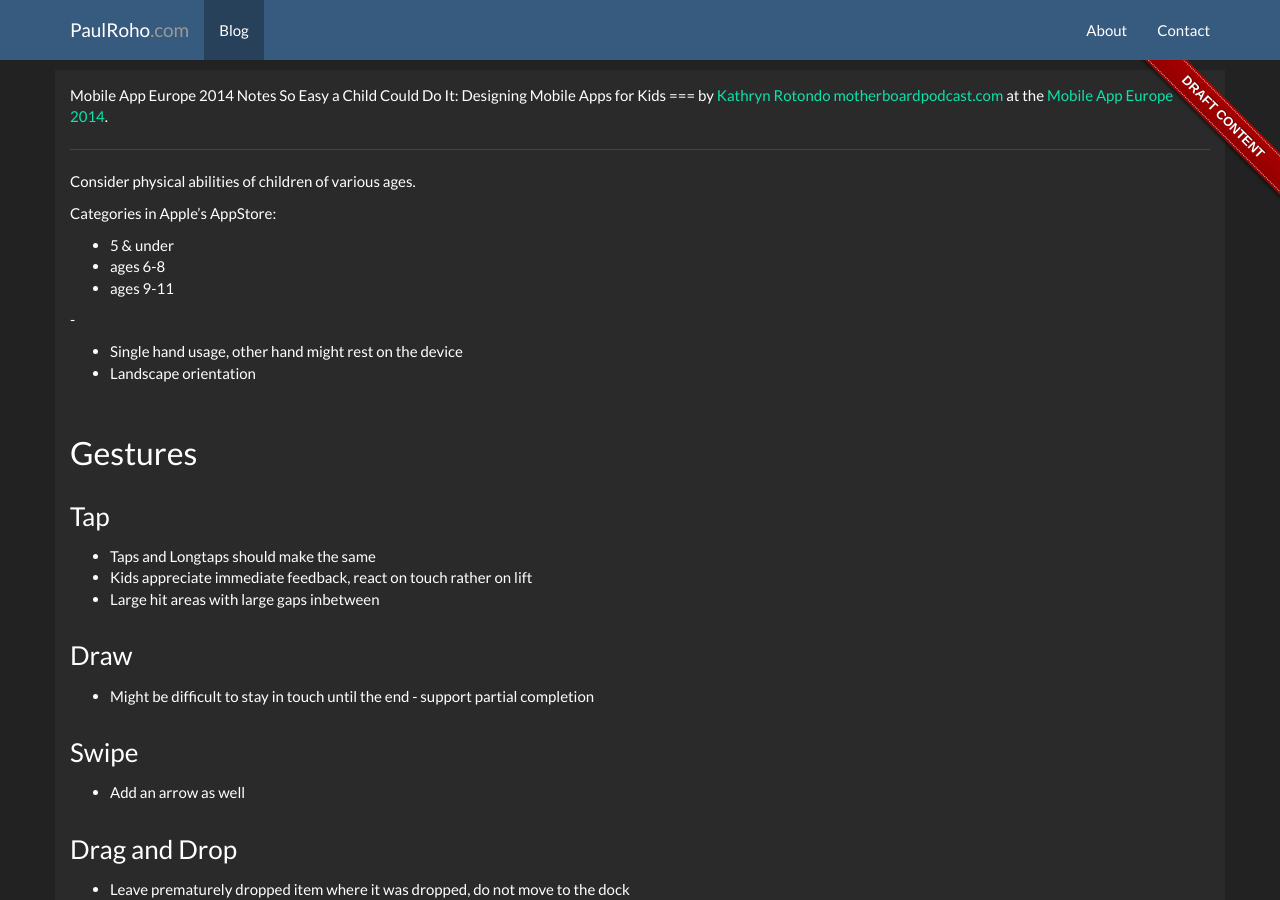
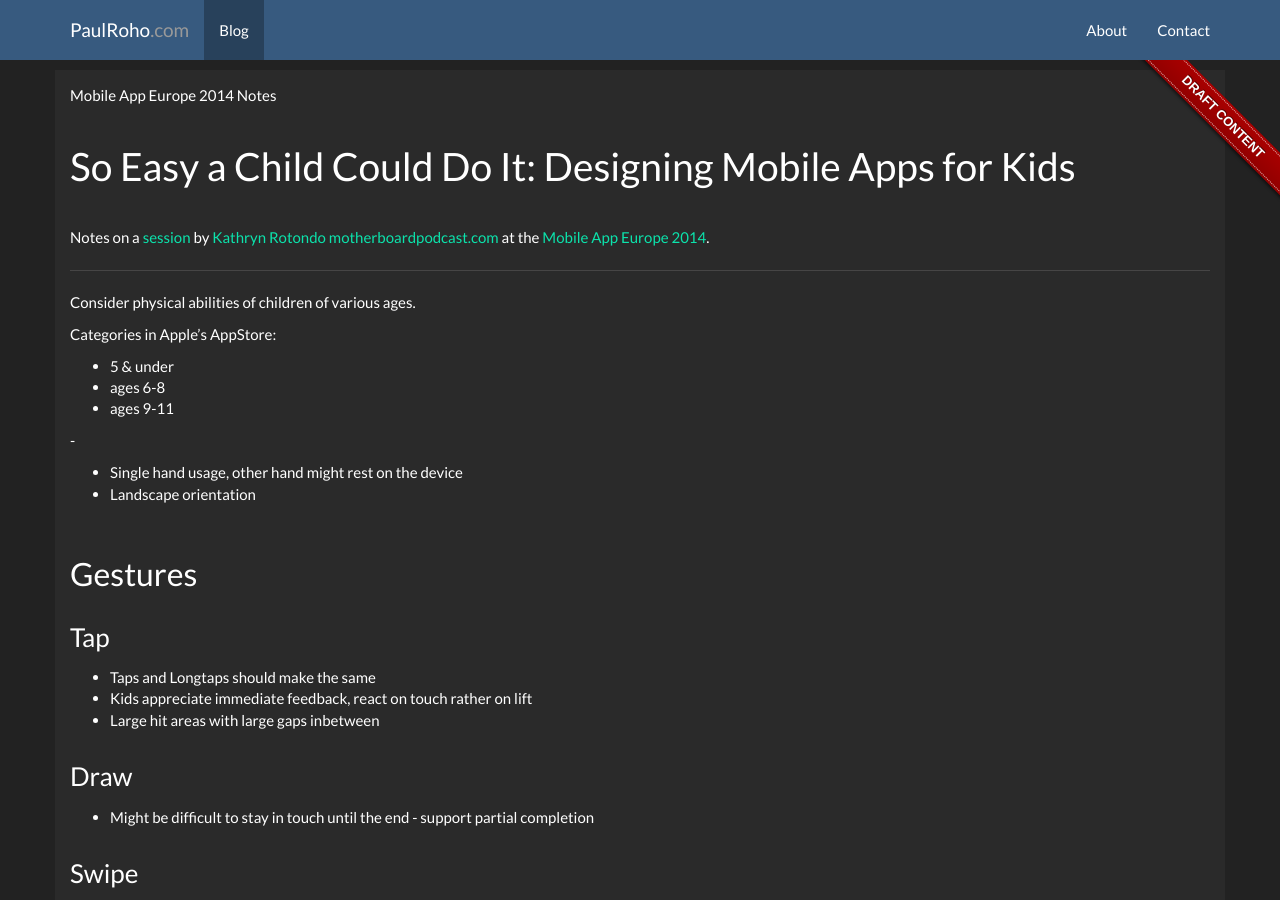
Before and after one commit to paulroho/paulroho.github.io, a Jekyll site: the page built from _posts/2014-10-01-So-Easy-a-Child-Could-Do-It-Designing-Mobile-Apps-for-Kids.md, in a window 1280 px wide and 900 px high. Built offline with Jekyll 4.4.1, drawn with Linux system fonts in a browser that asks for light colours; nearby versions of some CDN libraries.

Commit message:
Fixed heading

```diff
--- a/_posts/2014-10-01-So-Easy-a-Child-Could-Do-It-Designing-Mobile-Apps-for-Kids.md
+++ b/_posts/2014-10-01-So-Easy-a-Child-Could-Do-It-Designing-Mobile-Apps-for-Kids.md
@@ -5,8 +5,10 @@ tags: [Mobile App Europe 2014, Mobile Apps, Children, Design, Usability, UX, Gam
 ---
 
 Mobile App Europe 2014 Notes
+
 So Easy a Child Could Do It: Designing Mobile Apps for Kids
 ===
+Notes on a [session](http://mobileappeurope.com/talks/so-easy-a-child-could-do-it-designing-mobile-apps-kids/ "So Easy a Child Could Do It: Designing Mobile Apps for Kids")
 by [Kathryn Rotondo](http://twitter.com/krotondo) [motherboardpodcast.com](motherboardpodcast.com)
 at the [Mobile App Europe 2014](http://mobileappeurope.com/).
 
```
